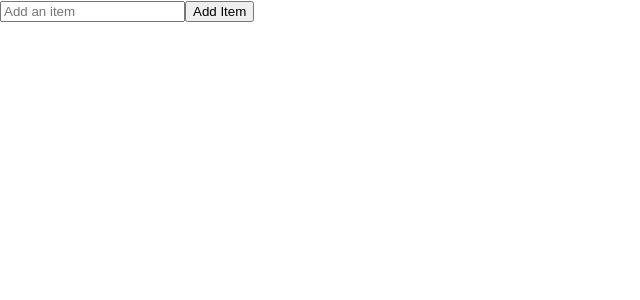
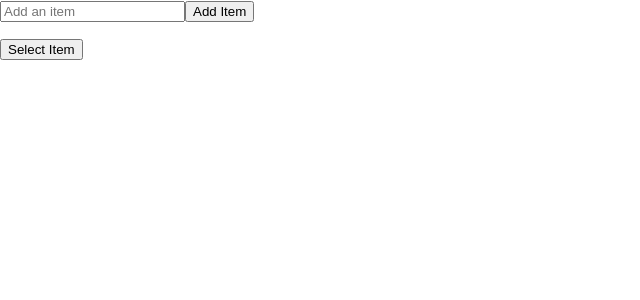
Before and after one commit to ProjectErostribe/decidr, a React (Create React App) app: page / in a window 1280 px wide. Shown: the top 300 px of the page, without its empty margins (0-640 px from the left). Built offline with nearby package versions, Linux system fonts and the light colour scheme.

Commit message:
feat(select button): Add select item button #9

```diff
--- a/src/App.js
+++ b/src/App.js
@@ -4,6 +4,7 @@ import { useState } from 'react';
 import Header from './Components/Header';
 import AddItem from './Components/AddItem';
 import DisplayList from './Components/DisplayList';
+import SelectItem from './Components/SelectItem';
 
 function App() {
   const [listContainer, setListContainer] = useState([]);
@@ -18,6 +19,9 @@ function App() {
         <DisplayList
           listContainer={listContainer}
         />
+        <SelectItem
+          listContainer={listContainer}
+        />
       </main>
     </div>
   );
--- /dev/null
+++ b/src/Components/SelectItem.js
@@ -0,0 +1,6 @@
+export default function SelectItem({ listContainer }) {
+
+  return (
+    <button>Select Item</button>
+  );
+}
```
